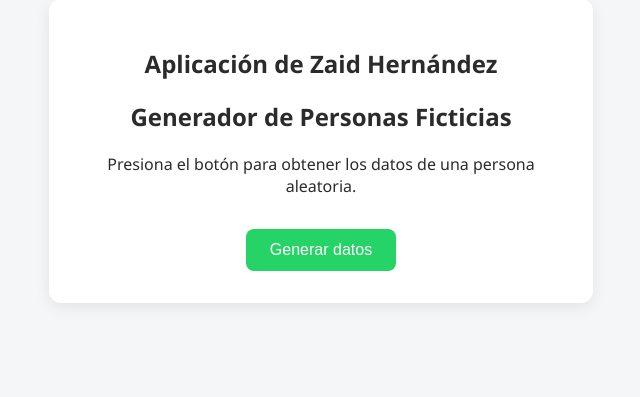
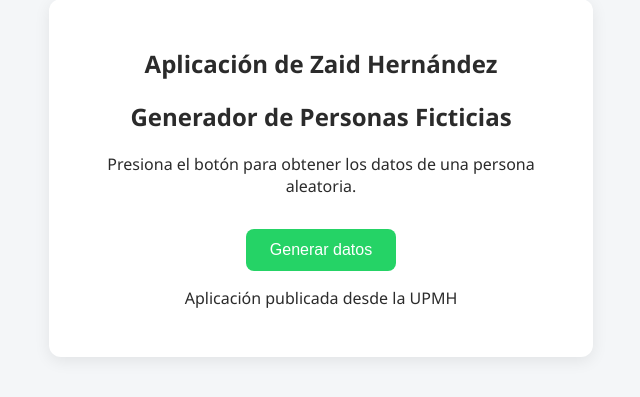
Before and after one commit to zaid-emanuel/DESPLIEGUE-REMOTO, a Flask app: page / in a window 1280 px wide. Shown: the part 61-458 px from the top of the page, without its empty margins (319-959 px from the left). Run offline with Flask 3, Linux system fonts and the light colour scheme.

Commit message:
Seañadió un mensaje en la bienvenida

```diff
--- a/templates/index.html
+++ b/templates/index.html
@@ -18,6 +18,7 @@
         <form action="/generar" method="POST">
             <button type="submit" class="btn">Generar datos</button>
         </form>
+        <p>Aplicación publicada desde la UPMH</p>
     </div>
 </body>
 </html>
```
